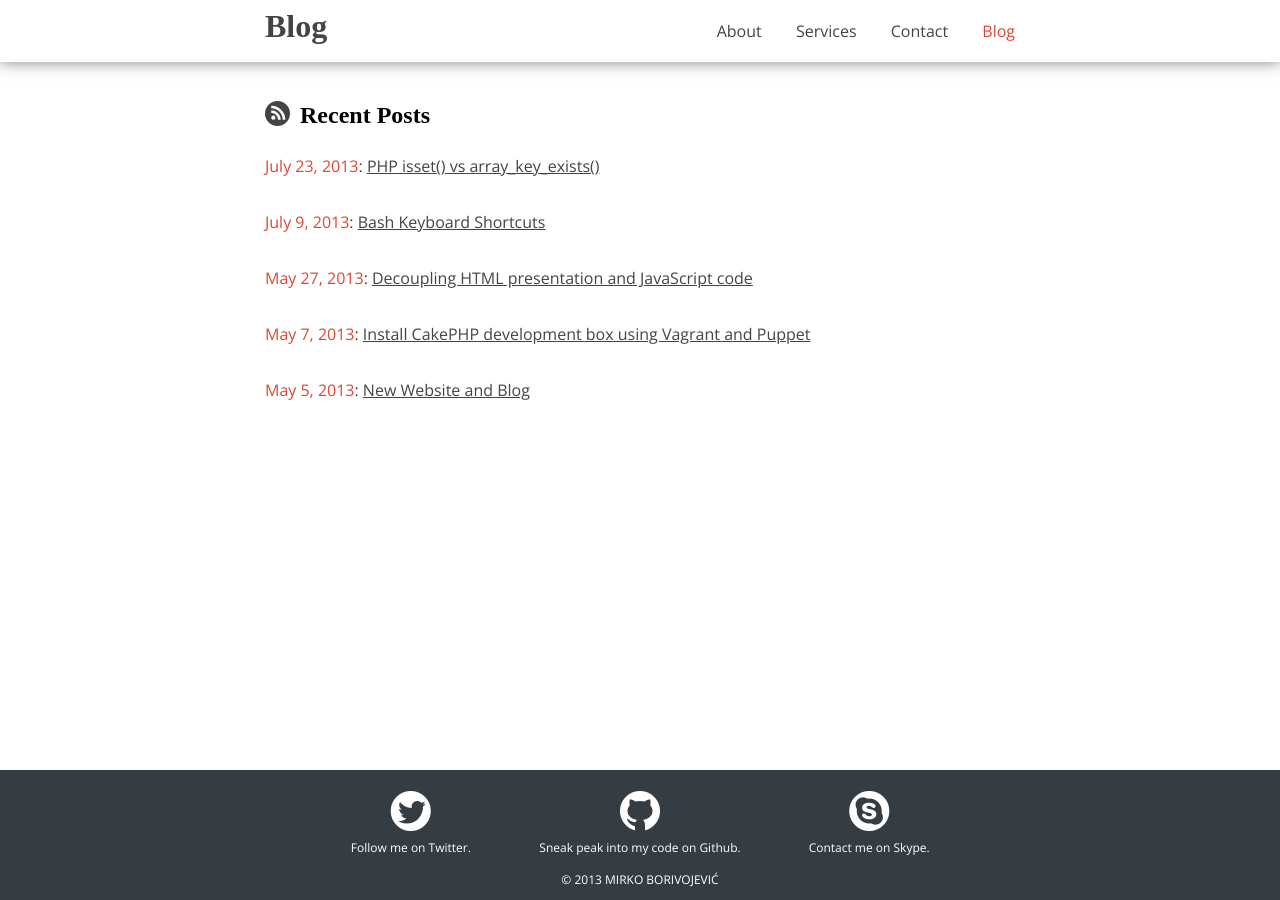
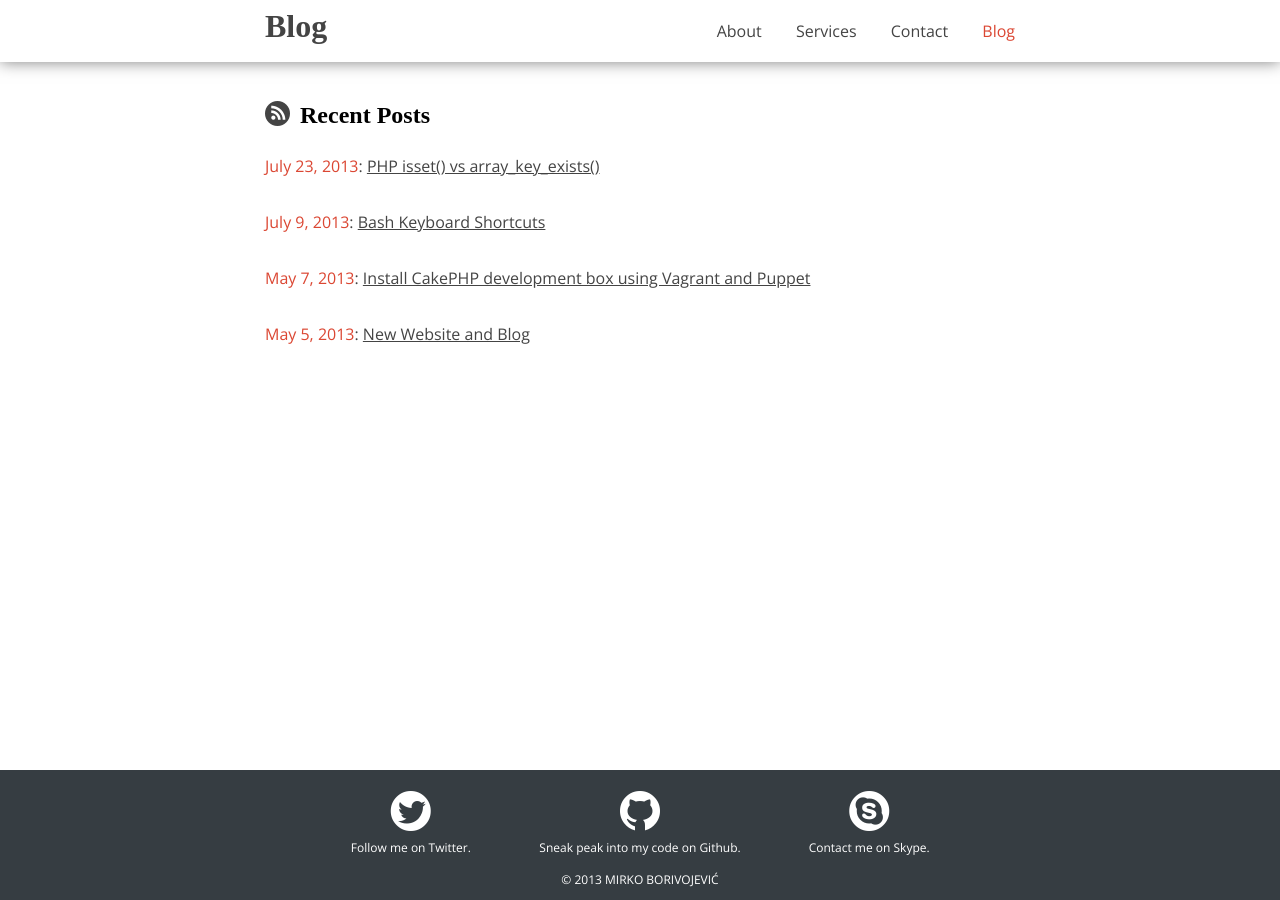
Before and after one commit to borivojevic/borivojevic.github.com, a Jekyll site: the page built from blog.html, in a window 1280 px wide. Built offline with Jekyll 4.4.1, drawn with Linux system fonts in a browser that asks for light colours; some web fonts are replaced; Markdown is read by kramdown in place of the engine named in the settings.

Commit message:
Draft posts in Jekyll

```diff
--- a/_posts/2013-05-27-decoupling-html-presentation-and-javascript-code.markdown
+++ b/_posts/2013-05-27-decoupling-html-presentation-and-javascript-code.markdown
@@ -3,6 +3,7 @@ layout: post
 subtitle: Decoupling HTML presentation and JavaScript code
 tagline: Decoupling HTML presentation and JavaScript code
 category: posts
+draft: true
 ---
 
 ## The Problem
--- a/blog.html
+++ b/blog.html
@@ -12,9 +12,11 @@ tagline: Blog
 			</a>
 			<h2>Recent Posts</h2>
 			{% for post in site.posts %}
-			<p>
-				<b>{{ post.date | date: "%B %e, %Y" }}</b>: <a href="{{ post.url }}">{{ post.subtitle }}</a>
-			</p>
+				{% unless post.draft %}
+					<p>
+						<b>{{ post.date | date: "%B %e, %Y" }}</b>: <a href="{{ post.url }}">{{ post.subtitle }}</a>
+					</p>
+				{% endunless %}
 			{% endfor %}
 		</section>
 	</article>
```
Also changed, not shown: sitemap.xml (+5 -3 lines).
